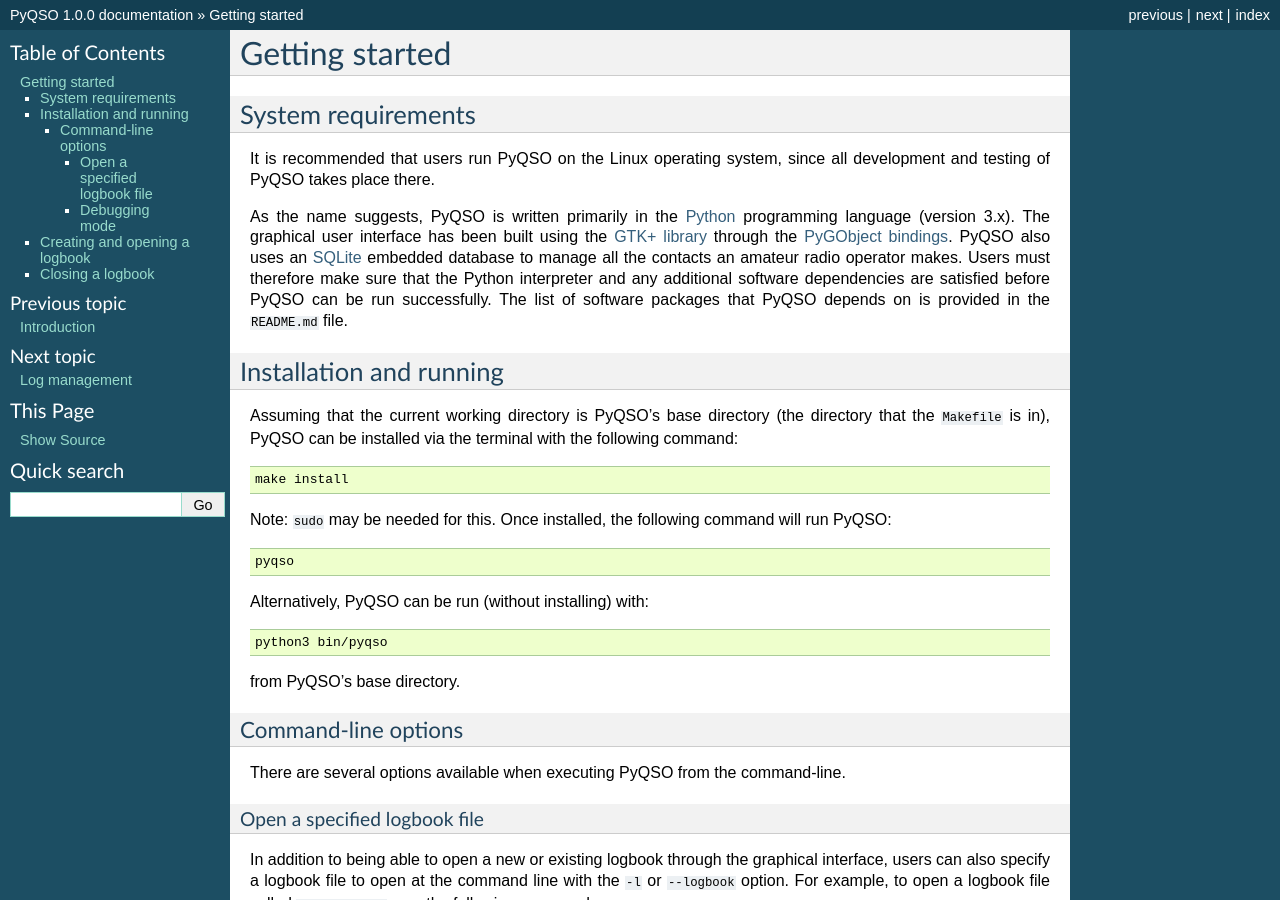
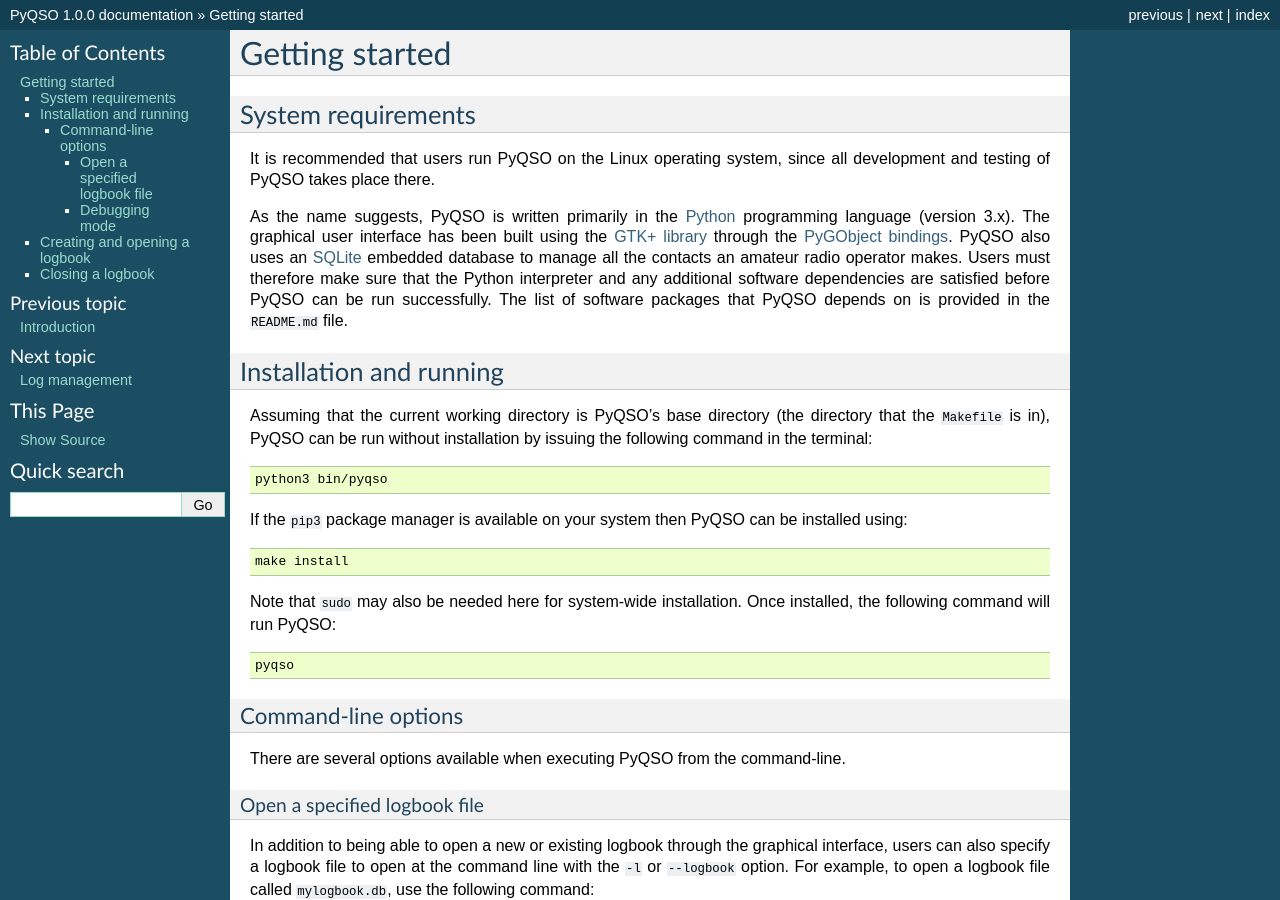
Before and after one commit to ctjacobs/pyqso, a Sphinx documentation site: the page built from docs/source/getting_started.rst, in a window 1280 px wide and 900 px high. Built offline with Sphinx 7.4.7, drawn with Linux system fonts in a browser that asks for light colours.

Commit message:
Updated running instructions.

```diff
--- a/docs/source/getting_started.rst
+++ b/docs/source/getting_started.rst
@@ -19,28 +19,23 @@
 Installation and running
 ------------------------
 
-Assuming that the current working directory is PyQSO's base directory
-(the directory that the ``Makefile`` is in), PyQSO can be installed via the
-terminal with the following command:
+Assuming that the current working directory is PyQSO's base directory (the directory that the ``Makefile`` is in), PyQSO can be run without installation by issuing the following command in the terminal:
+
+.. code-block:: bash
+
+   python3 bin/pyqso
+
+If the ``pip3`` package manager is available on your system then PyQSO can be installed using:
 
 .. code-block:: bash
 
    make install
 
-Note: ``sudo`` may be needed for this. Once installed, the following
-command will run PyQSO:
+Note that ``sudo`` may also be needed here for system-wide installation. Once installed, the following command will run PyQSO:
 
 .. code-block:: bash
 
    pyqso
-
-Alternatively, PyQSO can be run (without installing) with:
-
-.. code-block:: bash
-
-   python3 bin/pyqso
-
-from PyQSO's base directory.
 
 Command-line options
 ~~~~~~~~~~~~~~~~~~~~
```
Also changed, not shown: README.md (+1 -1 lines).
